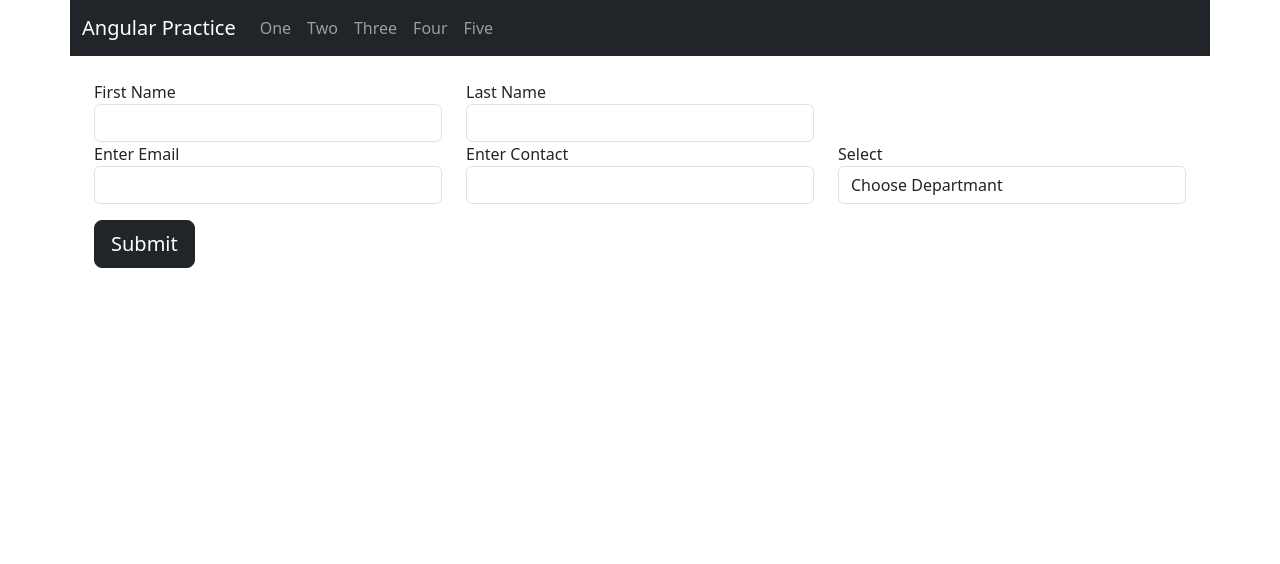
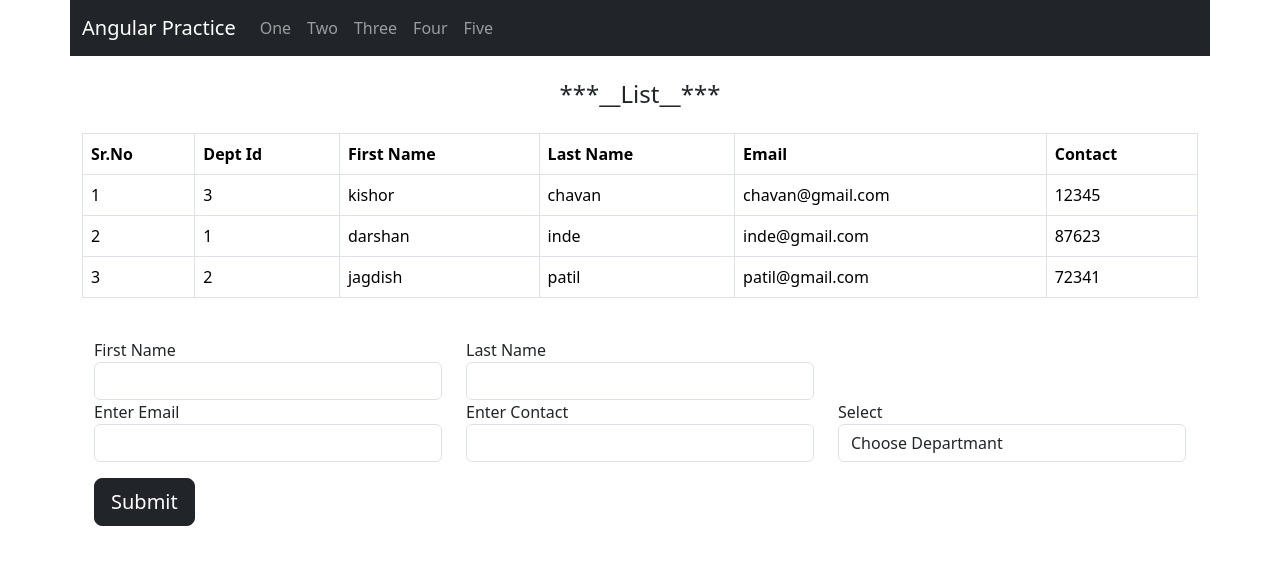
Before and after one commit to kishor96k/Angular_Challanges_Scenarios, an Angular app: page /five in a window 1280 px wide. Shown: the top 564 px of the page. Built offline with nearby package versions, Linux system fonts and the light colour scheme; data requests are answered from the project's data file.

Commit message:
changes for the users list with dept id

```diff
--- a/db.json
+++ b/db.json
@@ -2,18 +2,27 @@
   "users": [
     {
       "id": 1,
-      "name": "kishor",
-      "address": "Solapur"
+      "deptId": 3,
+      "firstname": "kishor",
+      "lastname": "chavan",
+      "email": "chavan@gmail.com",
+      "contact": 12345
     },
     {
       "id": 2,
-      "name": "darshan",
-      "address": "Solapur"
+      "deptId": 1,
+      "firstname": "darshan",
+      "lastname": "inde",
+      "email": "inde@gmail.com",
+      "contact": 87623
     },
     {
       "id": 3,
-      "name": "jagdish",
-      "address": "Solapur"
+      "deptId": 2,
+      "firstname": "jagdish",
+      "lastname": "patil",
+      "email": "patil@gmail.com",
+      "contact": 72341
     }
   ],
   "departments": [
--- a/src/app/five_practice/five/five.component.html
+++ b/src/app/five_practice/five/five.component.html
@@ -1,3 +1,32 @@
+
+<div class="container mt-4 mb-4">
+    <h4 class="text-center mt-4 mb-4">***__List__***</h4>
+    <div class="row">
+        <table class="table table-bordered">
+            <thead>
+                <tr>
+                    <th>Sr.No</th>
+                    <th>Dept Id</th>
+                    <th>First Name</th>
+                    <th>Last Name</th>
+                    <th>Email</th>
+                    <th>Contact</th>
+                </tr>
+            </thead>
+            <tbody>
+                <tr *ngFor="let item of usersList;let i=index;">
+                    <td>{{i+1}}</td>
+                    <td>{{item.deptId}}</td>
+                    <td>{{item.firstname}}</td>
+                    <td>{{item.lastname}}</td>
+                    <td>{{item.email}}</td>
+                    <td>{{item.contact}}</td>
+                </tr>
+            </tbody>
+        </table>
+    </div>
+</div>
+
 <div class="container mt-4">
     <div class="row">
         <div class="col-md-4">
--- a/src/app/five_practice/five/five.component.ts
+++ b/src/app/five_practice/five/five.component.ts
@@ -12,14 +12,24 @@ export class FiveComponent implements OnInit {
   ) { }
 
   depturl: any = 'http://localhost:3000/departments';
+  userurl: any = 'http://localhost:3000/users';
 
   ngOnInit(): void {
     this.loadDepartmentData();
+    this.loadusersList();
   }
+
   departmantList: any;
+  usersList: any;
+
   loadDepartmentData() {
     this.http.get(this.depturl).subscribe((res: any) => {
       this.departmantList = res;
     });
   }
+  loadusersList() {
+    this.http.get(this.userurl).subscribe((res: any) => {
+      this.usersList = res;
+    })
+  }
 }
```
